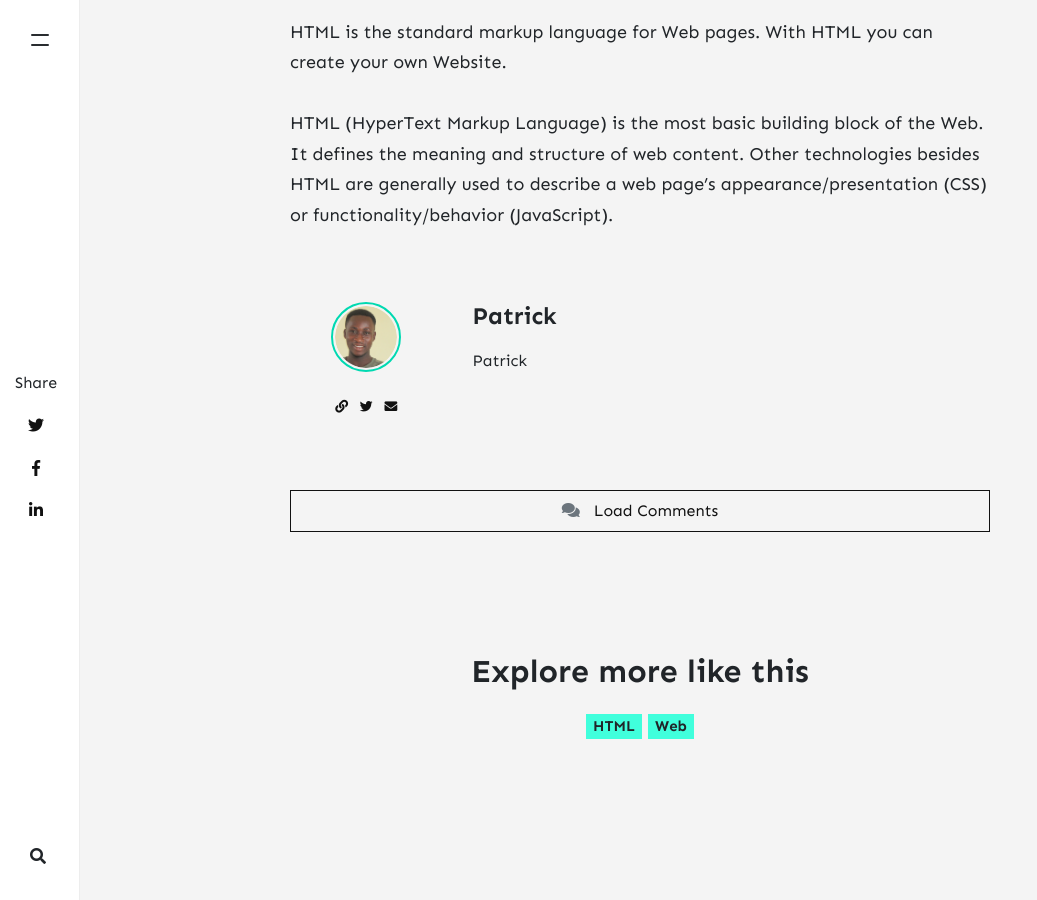
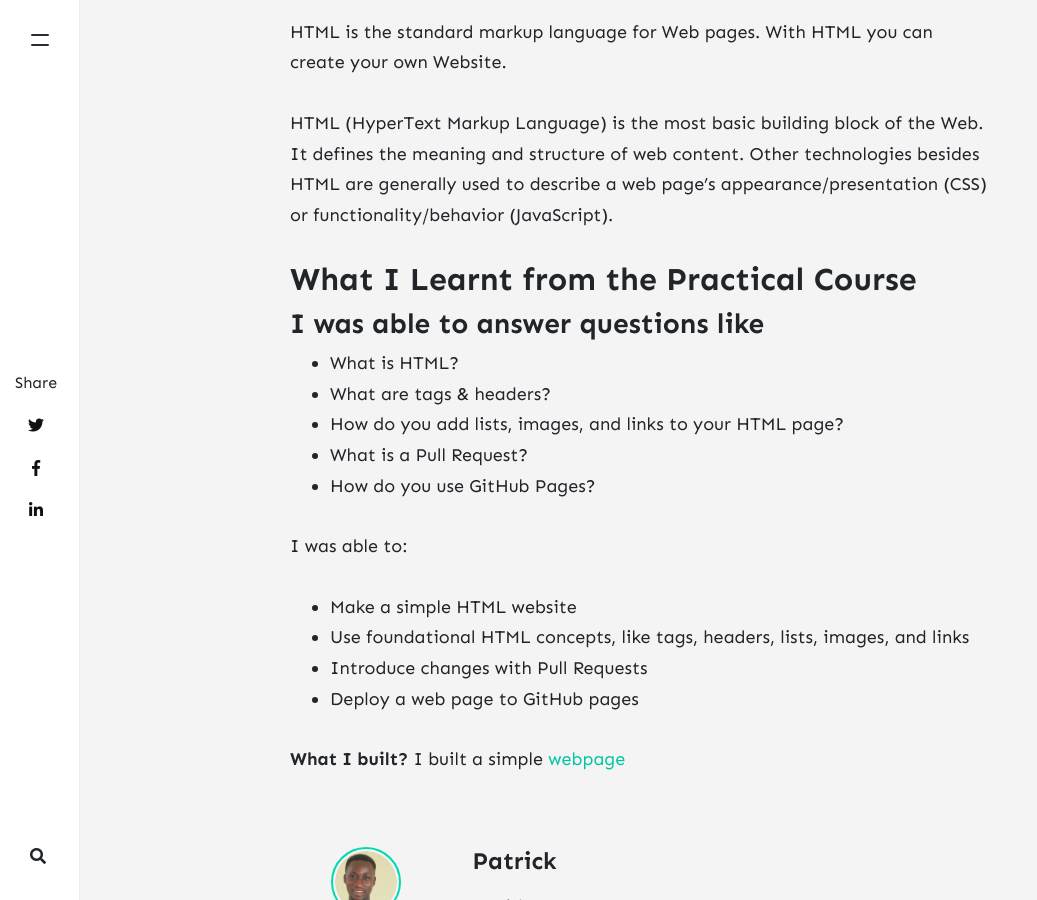
Before and after one commit to Dev-Path/briefcase, a Jekyll site: the page built from _posts/2021-08-30-semantic-html.md, in a window 1280 px wide and 900 px high, scrolled down 982 px. Shown: the whole window, without its empty margins (0-1037 px from the left). Built offline with Jekyll 4.4.1, drawn with Linux system fonts in a browser that asks for light colours; nearby versions of some CDN libraries; comment, search, counter and statistics services are not loaded.

Commit message:
update contents

```diff
--- a/_posts/2021-08-30-semantic-html.md
+++ b/_posts/2021-08-30-semantic-html.md
@@ -11,3 +11,23 @@
 HTML is the standard markup language for Web pages. With HTML you can create your own Website.
 
 HTML (HyperText Markup Language) is the most basic building block of the Web. It defines the meaning and structure of web content. Other technologies besides HTML are generally used to describe a web page's appearance/presentation (CSS) or functionality/behavior (JavaScript).
+
+## What I Learnt from the Practical Course
+
+### I was able to answer questions like
+
+* What is HTML?
+* What are tags & headers?
+* How do you add lists, images, and links to your HTML page?
+* What is a Pull Request?
+* How do you use GitHub Pages?
+
+I was able to:
+
+* Make a simple HTML website
+* Use foundational HTML concepts, like tags, headers, lists, images, and links
+* Introduce changes with Pull Requests
+* Deploy a web page to GitHub pages
+
+**What I built?**
+I built a simple [webpage](https://dev-path.github.io/intro-html/)
```
